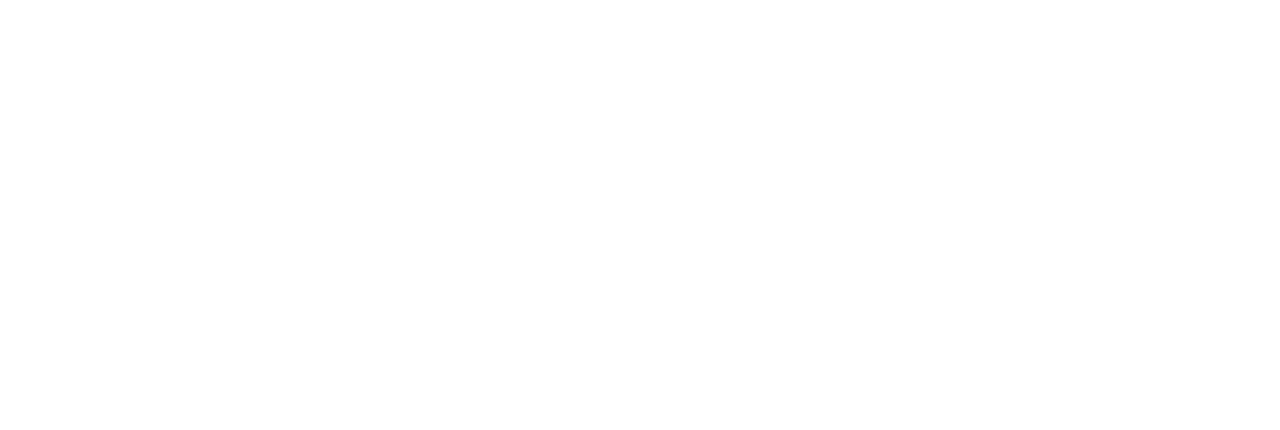
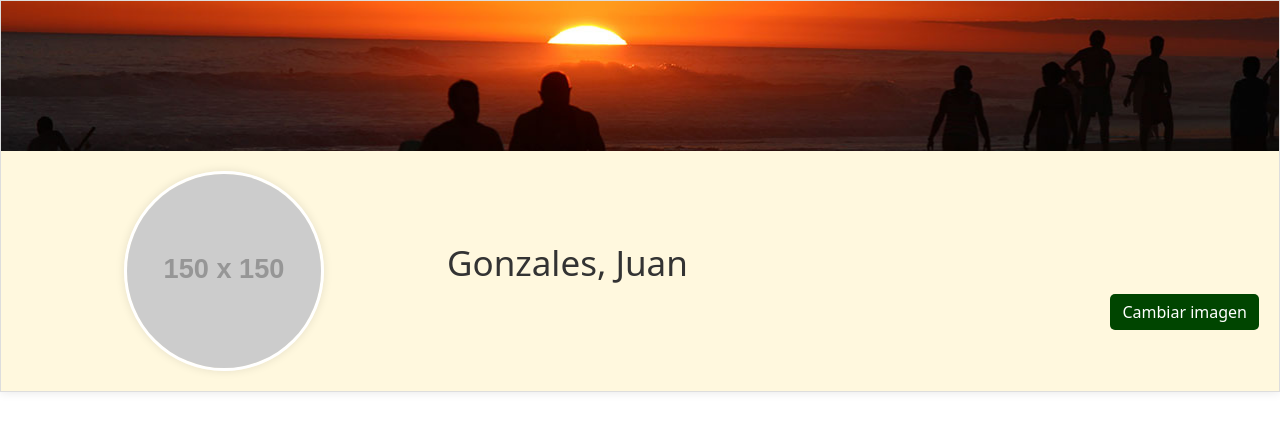
Before and after one commit to enzo952008/TrabajoFinalFullStack, a React (Create React App) app in the folder web-balneariosc/: page /profile in a window 1280 px wide. Before the commit this address had no page. Shown: the top 430 px of the page. Built offline with nearby package versions, Linux system fonts and the light colour scheme.

Commit message:
perfil sin navbar ni footer

```diff
--- a/web-balneariosc/package.json
+++ b/web-balneariosc/package.json
@@ -3,6 +3,7 @@
   "version": "0.1.0",
   "private": true,
   "dependencies": {
+    "@fortawesome/fontawesome-free": "^6.5.2",
     "@testing-library/jest-dom": "^5.17.0",
     "@testing-library/react": "^13.4.0",
     "@testing-library/user-event": "^13.5.0",
--- a/web-balneariosc/src/App.js
+++ b/web-balneariosc/src/App.js
@@ -5,7 +5,7 @@
 import Home from './home/home';
 import Windguru from './components/Windguru-component';
 import Layout from './components/layout-component';
-
+import Profile from './components/UserProfile-component';
 import CreateAccount from './create-account/create-account';
 
 import LodgingSection from './lodging/lodgingSection';
@@ -22,6 +22,7 @@
       <Route path='login' element={<Login/>}></Route>
       <Route path='create-account' element={<CreateAccount/>}></Route>
       <Route path='hospedaje' element={<LodgingSection/>}></Route>
+      <Route path='profile' element={<Profile/>}></Route>
     </Routes>
     </BrowserRouter>
   );
--- /dev/null
+++ b/web-balneariosc/src/components/UserProfile-component.jsx
@@ -0,0 +1,49 @@
+import React, { useState } from 'react';
+import '../styles/profile.css';
+
+const UserProfile = () => {
+    const [name, setName] = useState('Juan');
+    const [surname, setSurname] = useState('Gonzales');
+    const [profileImage, setProfileImage] = useState(null);
+
+    const handleImageChange = (e) => {
+      if (e.target.files && e.target.files[0]) {
+        setProfileImage(URL.createObjectURL(e.target.files[0]));
+      }
+    };
+
+    return (
+      <div className="profile-container">
+        <div className="banner"></div>
+        <div className="profile-content">
+          <div className="profile-left">
+            <div className="profile-image-container">
+              <img
+                src={profileImage || 'https://via.placeholder.com/150'}
+                alt="Profile"
+                className="profile-image"
+              />
+            </div>
+          </div>
+          <div className="profile-right">
+            <div className="centered">
+              <h3 className="name">
+                {surname}, {name}
+              </h3>
+            </div>
+            <label htmlFor="file-upload" className="custom-file-upload">
+              Cambiar imagen
+            </label>
+            <input
+              id="file-upload"
+              type="file"
+              onChange={handleImageChange}
+              className="upload-button"
+            />
+          </div>
+        </div>
+      </div>
+    );
+  };
+
+  export default UserProfile;
--- a/web-balneariosc/src/index.css
+++ b/web-balneariosc/src/index.css
@@ -11,3 +11,5 @@
   font-family: source-code-pro, Menlo, Monaco, Consolas, 'Courier New',
     monospace;
 }
+
+@import '~@fortawesome/fontawesome-free/css/all.css';
--- /dev/null
+++ b/web-balneariosc/src/profile/profile.js
@@ -0,0 +1,18 @@
+import React from 'react';
+import NavBar from "../components/navBar-component";
+import Footer from "../components/footer-component";
+import UserProfile from '../components/UserProfile-component';
+import '../styles/profile.css';
+
+
+const ProfilePage = () => {
+    return (
+        <div>
+            <NavBar />
+            <UserProfile />
+            <Footer />
+        </div>
+    );
+};
+
+export default ProfilePage;
--- /dev/null
+++ b/web-balneariosc/src/styles/profile.css
@@ -0,0 +1,94 @@
+.profile-container {
+  display: flex;
+  flex-direction: column;
+  align-items: center;
+  width: 100%;
+  max-width: 100%;
+  margin: 0 auto;
+  border: 1px solid #ddd;
+  overflow: hidden;
+  box-shadow: 0 0 10px rgba(0, 0, 0, 0.1);
+  background-color: #FFF8DE;
+}
+
+.banner {
+    width: 100%;
+    height: 150px;
+    background-image: url("../profile/img/bannerPlaya.jpg");
+    background-size: cover; /* Ajusta el tamaño de la imagen para cubrir el contenedor */
+    background-repeat: no-repeat; /* Evita que la imagen se repita */
+    background-position: center; /* Centra la imagen dentro del contenedor */
+  }
+
+.profile-content {
+  display: flex;
+  flex-direction: row;
+  align-items: center;
+  width: 100%;
+  padding: 20px;
+  text-align: left;
+}
+
+.profile-left {
+  flex: 1;
+  display: flex;
+  flex-direction: column;
+  align-items: center;
+  justify-content: center;
+}
+
+.profile-right {
+  flex: 2;
+  padding-left: 20px;
+  padding-top: 30px;
+  display: flex;
+  flex-direction: column;
+}
+
+.profile-image-container {
+  position: relative;
+  display: flex;
+  flex-direction: column;
+  align-items:center;
+  /* margin-bottom: 20px; */
+  width: 100%;
+}
+
+.profile-image {
+  width: 200px;
+  height: 200px;
+  border-radius: 50%;
+  object-fit: cover;
+  border: 3px solid #fff;
+  box-shadow: 0 0 10px rgba(0, 0, 0, 0.1);
+  /* margin-bottom: 10px; */
+}
+
+.name-container {
+  display: flex;
+  justify-content:start;
+  width: 100%;
+
+
+}
+
+.name {
+  font-size: 35px;
+  color: #333;
+  margin: 0;
+}
+
+.custom-file-upload {
+  display: inline-block;
+  padding: 6px 12px;
+  cursor: pointer;
+  background-color: #004500;
+  color: white;
+  border-radius: 5px;
+  align-self: flex-end;
+  margin-top: 10px;
+}
+
+.upload-button {
+  display: none;
+}
```
Also changed, not shown: web-balneariosc/src/profile/img/bannerPlaya.jpg (added), 1 other file (tests, documents, lock files or other folders).
